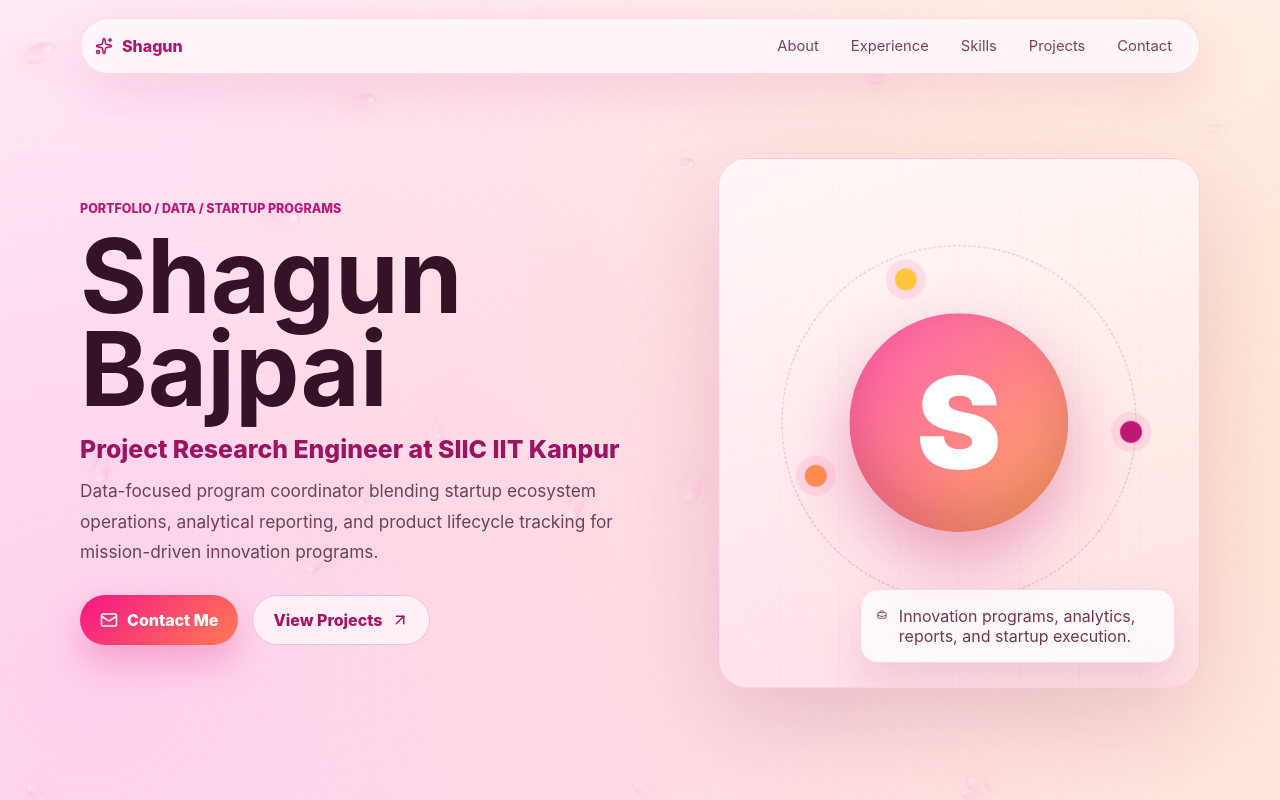
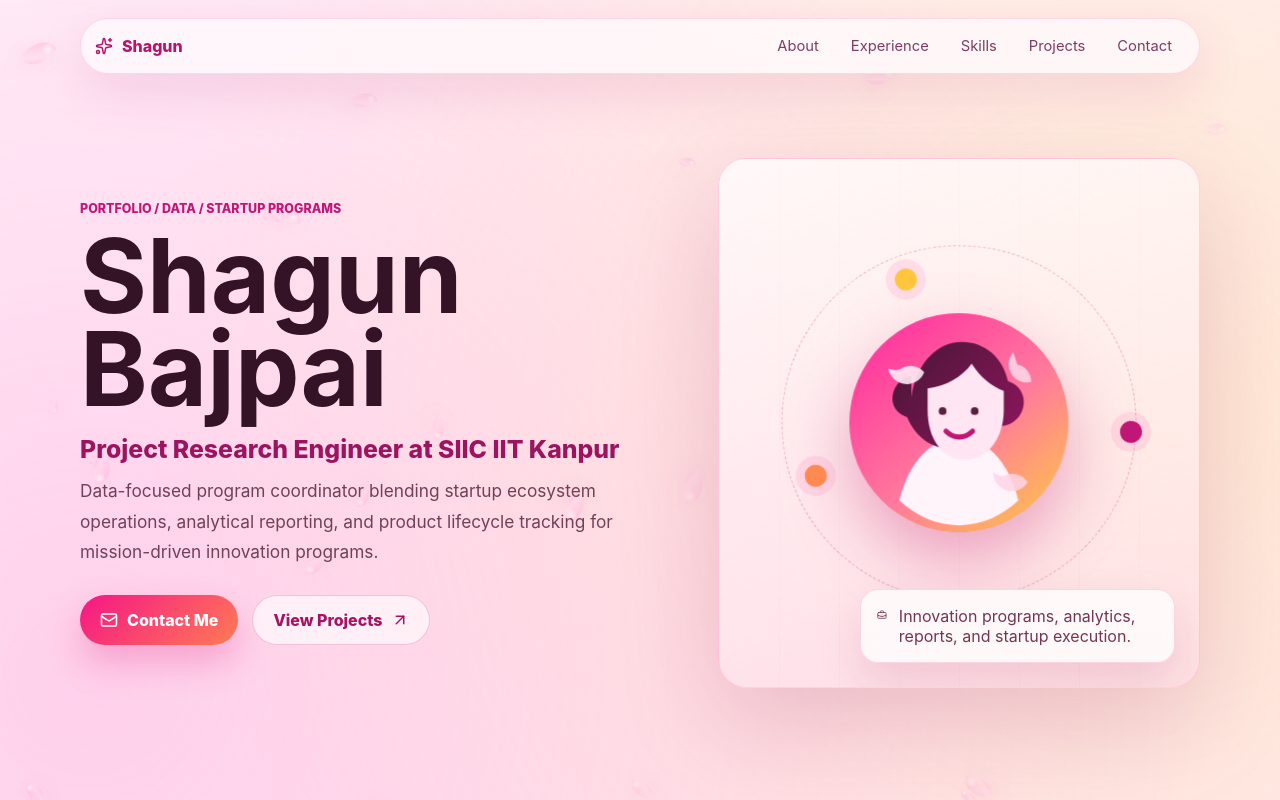
Before and after one commit to KrishlayP/shagunPortfolio, a React (Vite) app: page / in a window 1280 px wide. Shown: the top 800 px of the page. Built offline with nearby package versions, Linux system fonts and the light colour scheme.

Commit message:
Replace hero initial with portrait image

```diff
--- a/src/components/Hero.jsx
+++ b/src/components/Hero.jsx
@@ -1,4 +1,5 @@
 import { ArrowUpRight, BriefcaseBusiness, Mail } from 'lucide-react';
+import profilePortrait from '../assets/profile-portrait.svg';
 import { profile } from '../data/portfolio';
 import { Reveal } from './Reveal';
 
@@ -31,7 +32,7 @@
       <Reveal className="hero-card" delay={240}>
         <div className="portrait-orbit">
           <div className="portrait">
-            <span>S</span>
+            <img src={profilePortrait} alt="Shagun Bajpai portrait" />
           </div>
           <div className="orbit-dot dot-a" />
           <div className="orbit-dot dot-b" />
--- a/src/styles.css
+++ b/src/styles.css
@@ -333,12 +333,14 @@
     inset 0 -22px 50px rgba(123, 12, 71, 0.24),
     0 28px 65px rgba(195, 26, 111, 0.34);
   animation: counterSpin 17s linear infinite;
+  overflow: hidden;
 }
 
-.portrait span {
-  color: white;
-  font-size: clamp(5rem, 12vw, 8rem);
-  font-weight: 900;
+.portrait img {
+  display: block;
+  width: 100%;
+  height: 100%;
+  object-fit: cover;
 }
 
 .orbit-dot {
```
Also changed, not shown: src/assets/profile-portrait.svg (added).
